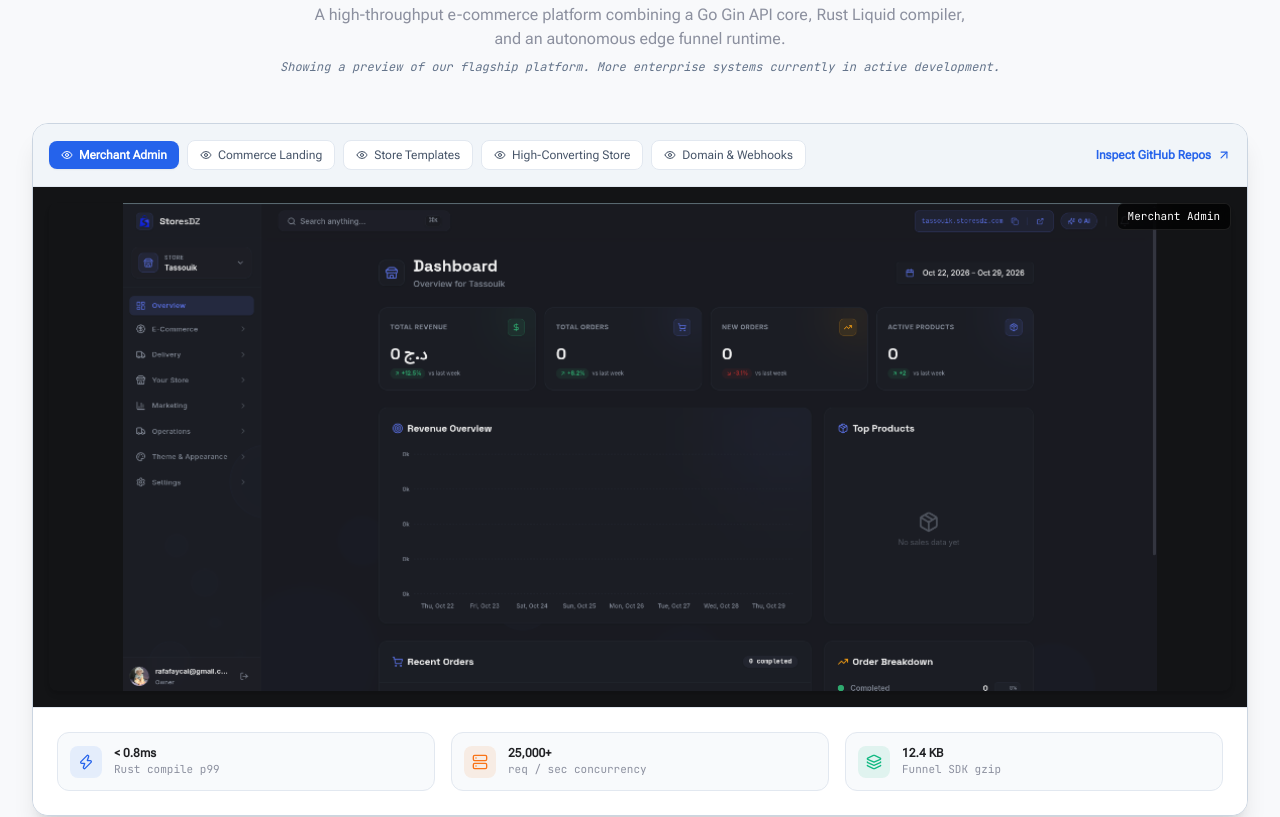
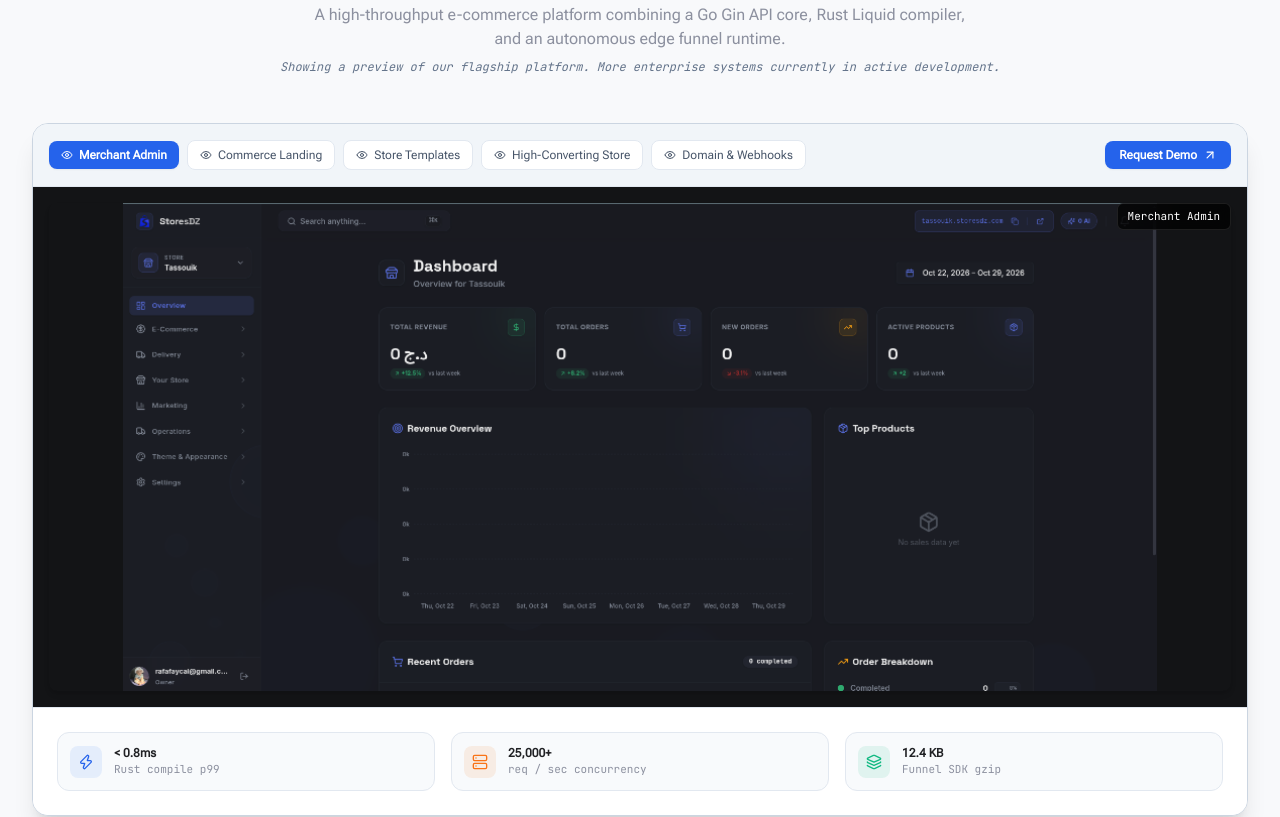
Before and after one commit to NextPaper-dev/NextPaper-dev.github.io, an Astro site: page / in a window 1280 px wide. Shown: the part 1003-1820 px from the top of the page. Built offline with nearby package versions, Linux system fonts and the light colour scheme; Astro itself is replaced by a stand-in of ours.

Commit message:
feat: link StoresDZ to https://app.storesdz.com/ with Request Demo CTA

```diff
--- a/src/components/Footer.tsx
+++ b/src/components/Footer.tsx
@@ -92,8 +92,8 @@ export const Footer: React.FC<FooterProps> = ({ currentLang = 'en' }) => {
                 </a>
               </li>
               <li>
-                <a href="https://github.com/Storesdz" target="_blank" rel="noopener noreferrer" className="hover:text-primary-container dark:hover:text-primary transition-colors flex items-center gap-1">
-                  <span>StoresDZ Organization</span>
+                <a href="https://app.storesdz.com/" target="_blank" rel="noopener noreferrer" className="hover:text-primary-container dark:hover:text-primary transition-colors flex items-center gap-1">
+                  <span>StoresDZ App (Demo)</span>
                   <ArrowUpRight className="w-3.5 h-3.5" />
                 </a>
               </li>
--- a/src/components/StoresDZMinimal.tsx
+++ b/src/components/StoresDZMinimal.tsx
@@ -83,14 +83,14 @@ export const StoresDZMinimal: React.FC<StoresDZMinimalProps> = ({ currentLang })
               ))}
             </div>
 
-            {/* GitHub Repo Link */}
+            {/* Request Demo Link */}
             <a
-              href="https://github.com/Storesdz"
+              href="https://app.storesdz.com/"
               target="_blank"
               rel="noopener noreferrer"
-              className="inline-flex items-center gap-1.5 text-xs font-semibold text-blue-600 dark:text-blue-400 hover:underline ml-auto"
+              className="inline-flex items-center gap-1.5 px-3.5 py-1.5 rounded-lg bg-blue-600 hover:bg-blue-500 text-white font-semibold text-xs shadow-sm transition-all active:scale-95 ml-auto"
             >
-              <span>{t.view_repo}</span>
+              <span>{t.request_demo}</span>
               <ArrowUpRight className="w-3.5 h-3.5" />
             </a>
           </div>
--- a/src/data/translations.ts
+++ b/src/data/translations.ts
@@ -26,6 +26,7 @@ export interface Translations {
     title: string;
     subtitle: string;
     minimal_notice: string;
+    request_demo: string;
     view_repo: string;
     screenshots: {
       landing: string;
@@ -113,7 +114,8 @@ export const translations: Record<Language, Translations> = {
       title: 'StoresDZ Multi-Tenant Commerce',
       subtitle: 'A high-throughput e-commerce platform combining a Go Gin API core, Rust Liquid compiler, and an autonomous edge funnel runtime.',
       minimal_notice: 'Showing a preview of our flagship platform. More enterprise systems currently in active development.',
-      view_repo: 'Inspect GitHub Repos',
+      request_demo: 'Request Demo',
+      view_repo: 'Request Demo',
       screenshots: {
         landing: 'Commerce Landing',
         dashboard: 'Merchant Admin',
@@ -215,7 +217,8 @@ export const translations: Record<Language, Translations> = {
       title: 'Commerce Multi-Tenant StoresDZ',
       subtitle: 'Une plateforme e-commerce à très haut débit combinant un cœur d\'API Go Gin, un compilateur Rust Liquid et un runtime autonome d\'entonnoirs de vente.',
       minimal_notice: 'Aperçu condensé de notre plateforme phare. D\'autres systèmes d\'entreprise sont actuellement en développement actif.',
-      view_repo: 'Consulter sur GitHub',
+      request_demo: 'Demander une Démo',
+      view_repo: 'Demander une Démo',
       screenshots: {
         landing: 'Page d\'Accueil Commerce',
         dashboard: 'Tableau de Bord Marchand',
```
Also changed, not shown: tests/test_suite.js (+2 -0 lines).
